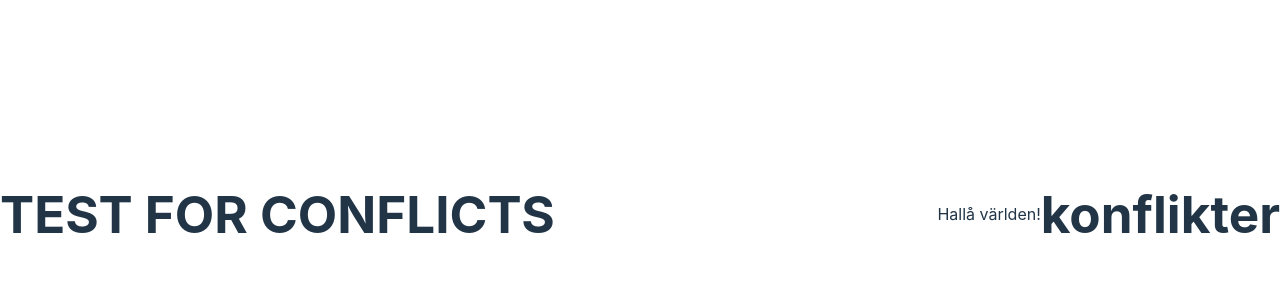
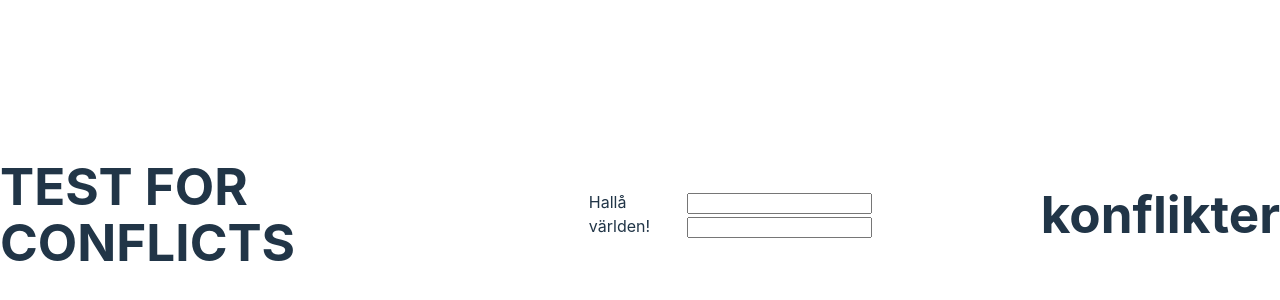
Before and after one commit to Kamechan98/git-test-, a website built with Vite: page index.html in a window 1280 px wide. Shown: the part 186-486 px from the top of the page. Built offline with nearby package versions, Linux system fonts and the light colour scheme.

Commit message:
added form

```diff
--- a/index.html
+++ b/index.html
@@ -11,6 +11,10 @@
     <div id="app"></div>
     <script type="module" src="/src/main.ts"></script>
     <p>Hallå världen!</p>
+    <form>
+      <input type="text">
+      <input type="password" name="" id="">
+    </form>
   </body>
 
 <main>
```
